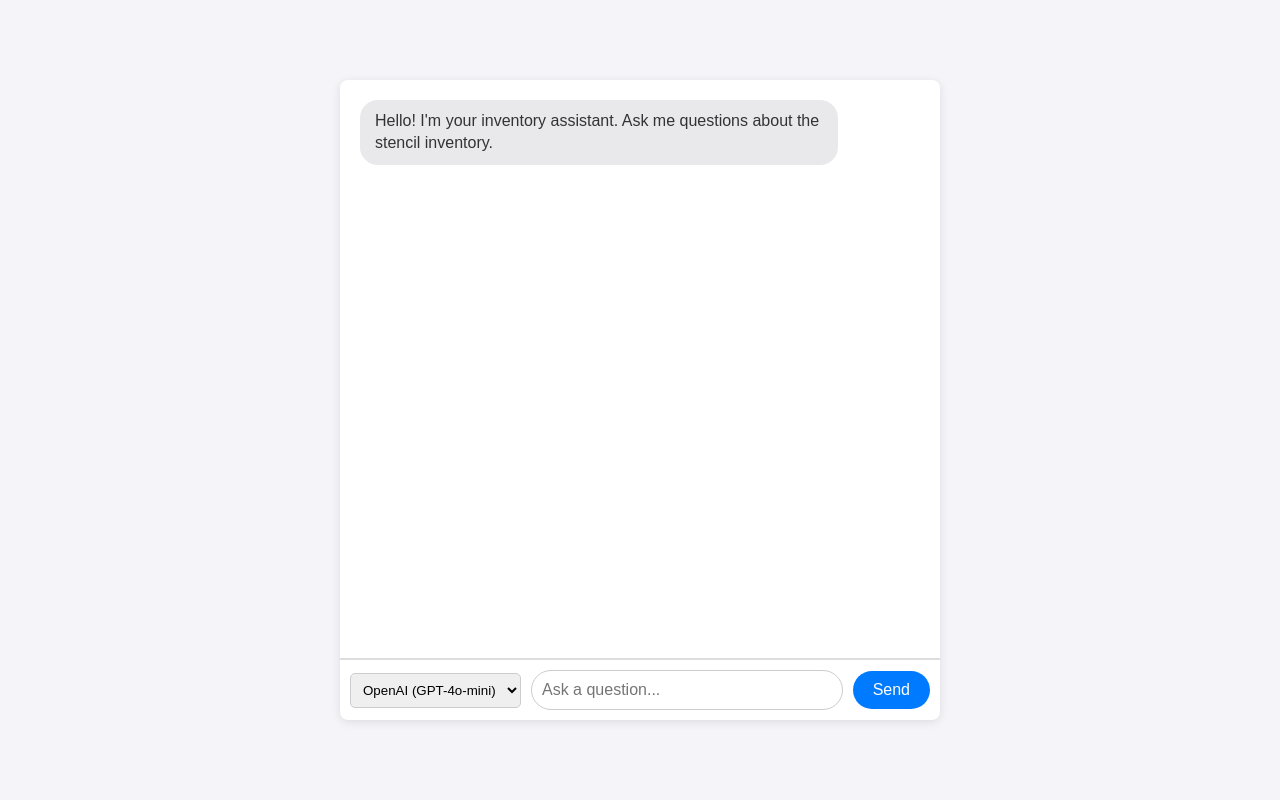
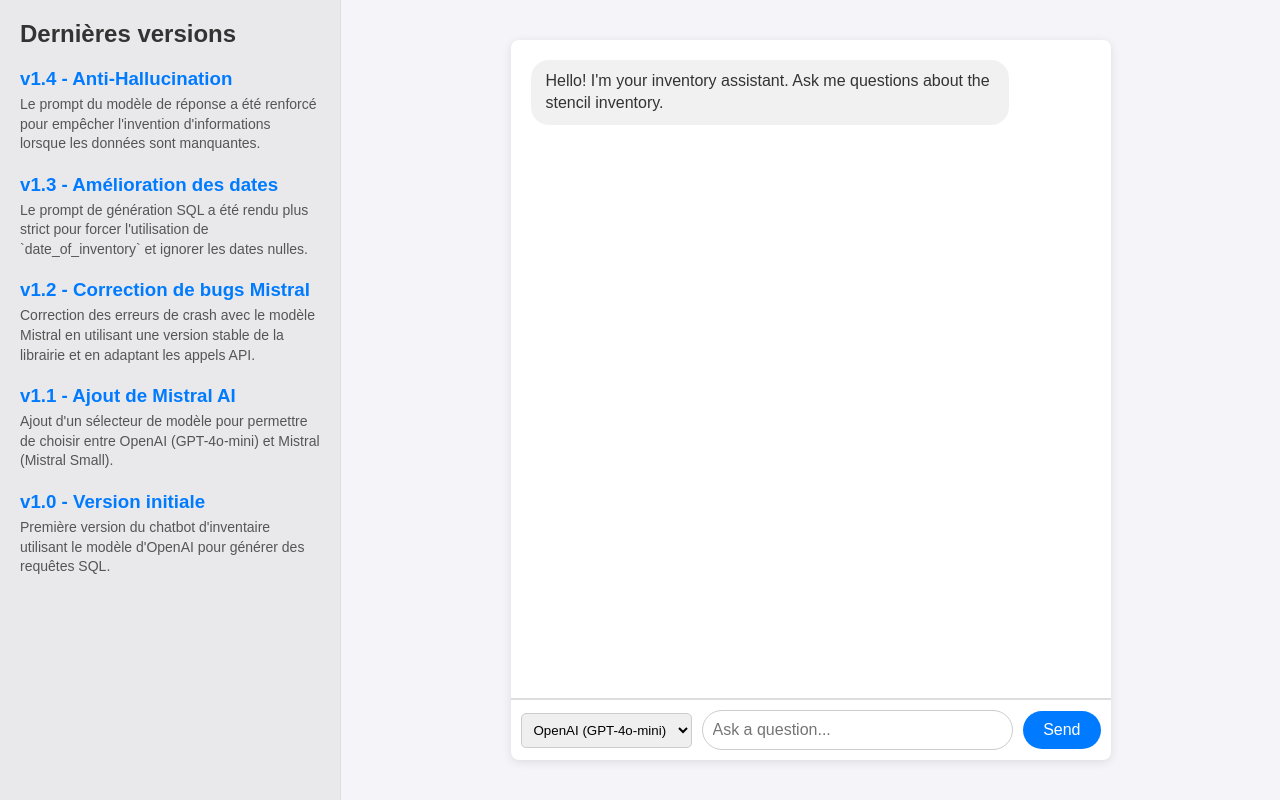
Before and after one commit to Bgar2309/test-chatbot-jules, a Flask app: page / in a window 1280 px wide. Run offline with Flask 3, Linux system fonts and the light colour scheme; parts of the project's set-up code (start-up, migrations or seed data) failed here and were passed over.

Commit message:
feat: Add changelog sidebar to UI
This commit introduces a new changelog sidebar to the left of the chat interface.

This feature was requested by the user to provide testers with a summary of the latest changes and features.

Changes:
- The layout of `templates/index.html` has been reorganized into a two-column view using Flexbox.
- A new sidebar element (`#changelog-sidebar`) has been added to the left column.
- The sidebar is populated with a hardcoded list of recent versions and their corresponding changes.
- The chat container now resides in the right column.

```diff
--- a/templates/index.html
+++ b/templates/index.html
@@ -8,16 +8,55 @@
         body {
             font-family: Arial, sans-serif;
             background-color: #f4f4f9;
+            margin: 0;
+            display: flex;
+            height: 100vh;
+        }
+        #app-container {
+            display: flex;
+            width: 100%;
+            height: 100%;
+        }
+        #changelog-sidebar {
+            width: 25%;
+            max-width: 300px;
+            background-color: #e9e9eb;
+            padding: 20px;
+            overflow-y: auto;
+            border-right: 1px solid #ddd;
+        }
+        #changelog-sidebar h2 {
+            margin-top: 0;
+            color: #333;
+        }
+        #changelog-sidebar ul {
+            list-style-type: none;
+            padding: 0;
+        }
+        #changelog-sidebar li {
+            margin-bottom: 20px;
+        }
+        #changelog-sidebar h3 {
+            margin-bottom: 5px;
+            color: #007bff;
+        }
+        #changelog-sidebar p {
+            margin: 0;
+            font-size: 14px;
+            line-height: 1.4;
+            color: #555;
+        }
+        #main-content {
+            flex-grow: 1;
             display: flex;
             justify-content: center;
             align-items: center;
-            height: 100vh;
-            margin: 0;
+            padding: 20px;
         }
         #chat-container {
-            width: 80%;
+            width: 100%;
             max-width: 600px;
-            height: 80vh;
+            height: 90vh;
             background-color: #fff;
             border-radius: 8px;
             box-shadow: 0 2px 10px rgba(0,0,0,0.1);
@@ -44,7 +83,7 @@
             margin-left: auto;
         }
         .bot-message {
-            background-color: #e9e9eb;
+            background-color: #f1f1f1;
             color: #333;
             align-self: flex-start;
         }
@@ -85,6 +124,33 @@
     </style>
 </head>
 <body>
+    <div id="app-container">
+        <div id="changelog-sidebar">
+            <h2>Dernières versions</h2>
+            <ul>
+                <li>
+                    <h3>v1.4 - Anti-Hallucination</h3>
+                    <p>Le prompt du modèle de réponse a été renforcé pour empêcher l'invention d'informations lorsque les données sont manquantes.</p>
+                </li>
+                <li>
+                    <h3>v1.3 - Amélioration des dates</h3>
+                    <p>Le prompt de génération SQL a été rendu plus strict pour forcer l'utilisation de `date_of_inventory` et ignorer les dates nulles.</p>
+                </li>
+                <li>
+                    <h3>v1.2 - Correction de bugs Mistral</h3>
+                    <p>Correction des erreurs de crash avec le modèle Mistral en utilisant une version stable de la librairie et en adaptant les appels API.</p>
+                </li>
+                <li>
+                    <h3>v1.1 - Ajout de Mistral AI</h3>
+                    <p>Ajout d'un sélecteur de modèle pour permettre de choisir entre OpenAI (GPT-4o-mini) et Mistral (Mistral Small).</p>
+                </li>
+                 <li>
+                    <h3>v1.0 - Version initiale</h3>
+                    <p>Première version du chatbot d'inventaire utilisant le modèle d'OpenAI pour générer des requêtes SQL.</p>
+                </li>
+            </ul>
+        </div>
+        <div id="main-content">
             <div id="chat-container">
                 <div id="chat-window">
                     <div class="message bot-message">
@@ -99,6 +165,8 @@
                     <input type="text" id="message-input" placeholder="Ask a question..." autocomplete="off" required>
                     <button type="submit" id="send-button">Send</button>
                 </form>
+            </div>
+        </div>
     </div>
 
     <script>
```
Lines whose indentation alone changed are shown as unchanged.
